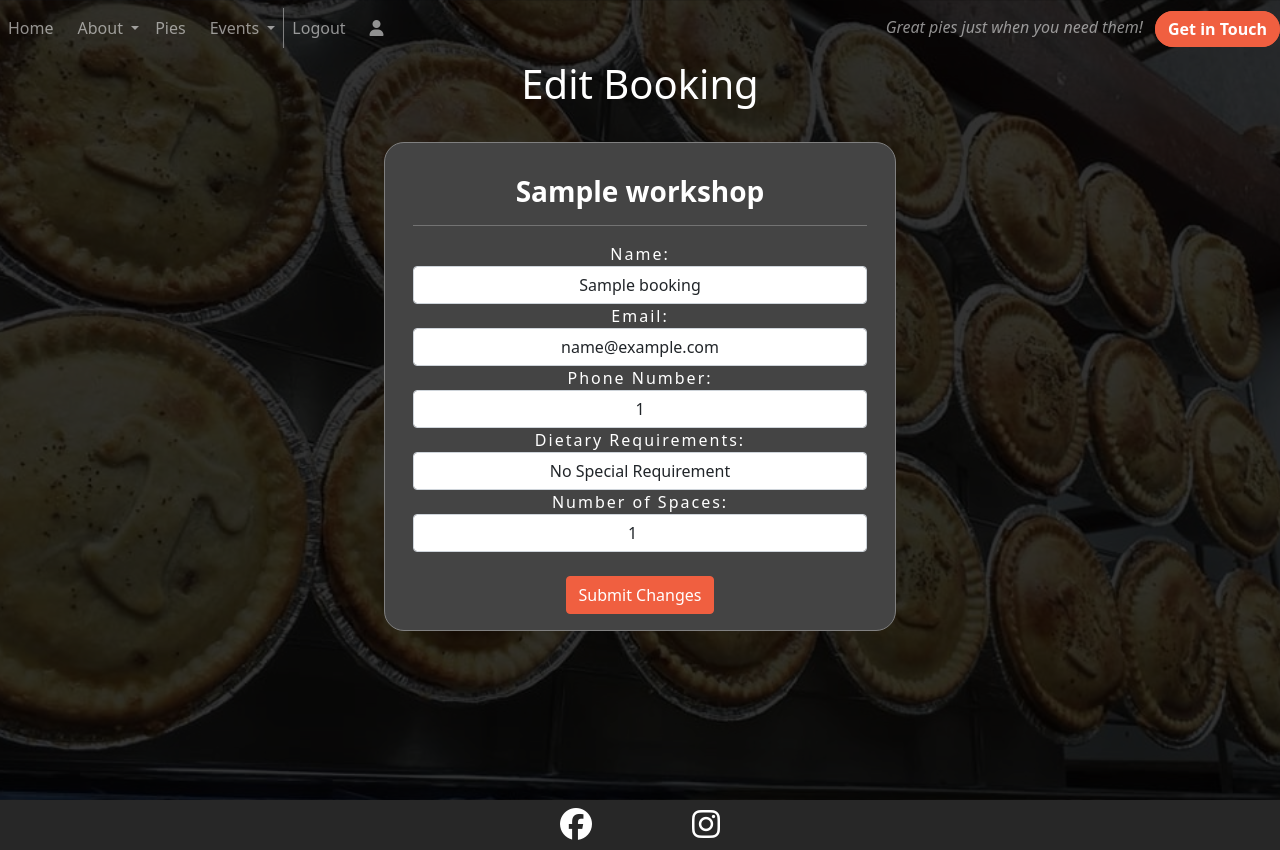
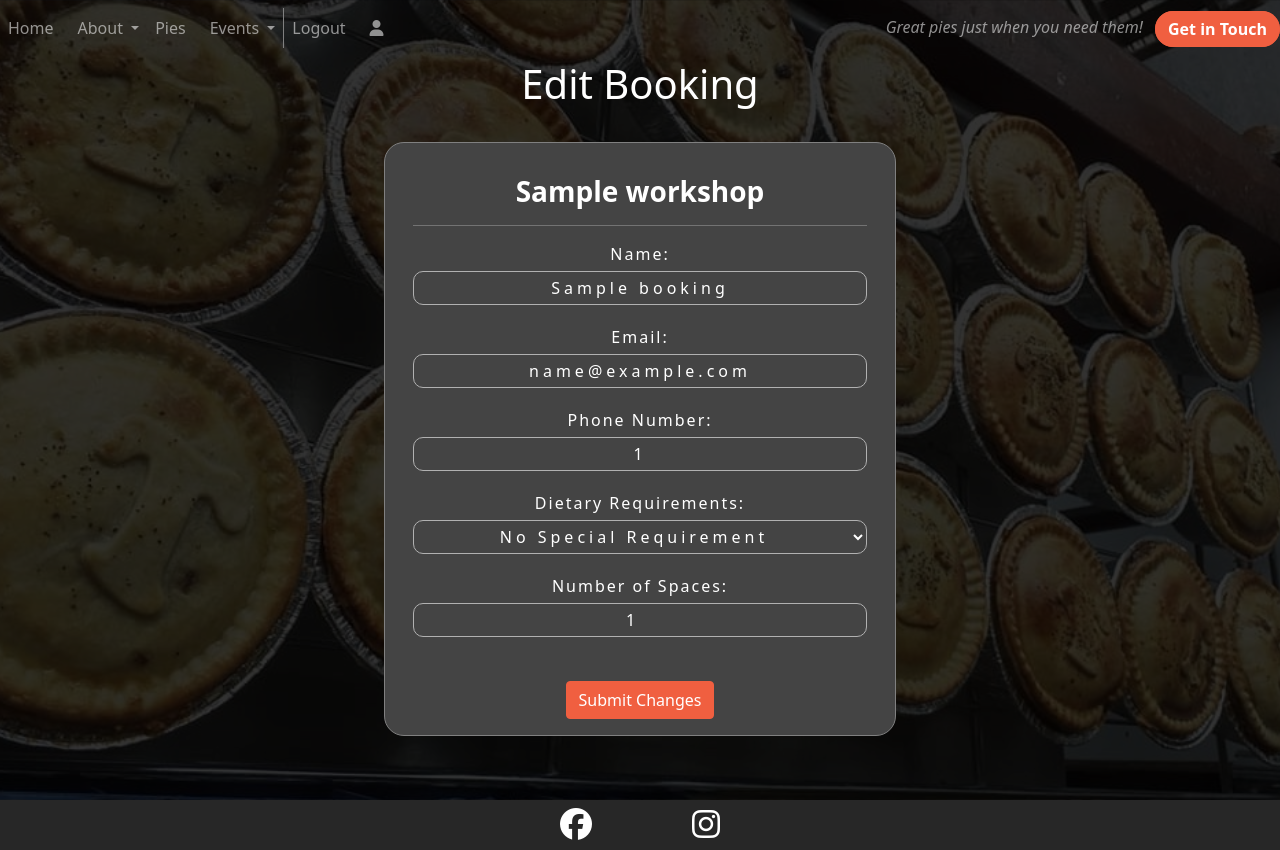
Before and after one commit to KieMerr17/PP4-Mr-Ts-Pies, a Django app: page /workshops/booking/1/edit/ in a window 1280 px wide. Run offline with Django 4.2, Linux system fonts and the light colour scheme; a user stored in the database is signed in; tables that the repository leaves empty hold one stand-in row (values such as "Sample post"); some libraries are stand-ins or nearby versions.

Commit message:
adjust edit booking form to fit styling across project

```diff
--- a/static/css/style.css
+++ b/static/css/style.css
@@ -398,6 +398,10 @@ footer {
     text-decoration: none;
 }
 
+.fa-trash-can {
+    margin: 15px 10px;
+}
+
 /*--------------------------------------------------------- News Articles */
 
 #id_body {
--- a/templates/edit_booking.html
+++ b/templates/edit_booking.html
@@ -36,22 +36,22 @@
 
                             <div class="form-group">
                                 <label for="id_name">Name:</label>
-                                <input type="text" id="id_name" name="name" class="form-control text-center" value="{{current_name}}" required>
+                                <input type="text" id="id_name" name="name" class="textarea-input p-1" value="{{current_name}}" required>
                             </div>
 
                             <div class="form-group">
                                 <label for="id_email">Email:</label>
-                                <input type="email" id="id_email" name="email" class="form-control text-center" value="{{current_email}}" required>
+                                <input type="email" id="id_email" name="email" class="textarea-input p-1" value="{{current_email}}" required>
                             </div>
 
                             <div class="form-group">
                                 <label for="id_phone_number">Phone Number:</label>
-                                <input type="tel" id="id_phone_number" name="phone_number" class="form-control text-center" value="{{current_phone_number}}" required>
+                                <input type="tel" id="id_phone_number" name="phone_number" class="textarea-input p-1" value="{{current_phone_number}}" required>
                             </div>
 
                             <div class="form-group">
                                 <label for="dietary_requirements">Dietary Requirements:</label>
-                                <select id="dietary_requirements" name="dietary_requirements" class="form-control text-center" required>
+                                <select id="dietary_requirements" name="dietary_requirements" class="textarea-input p-1" required>
                                     <!-- List selection of diets -->
                                     {% for value, label in form.fields.dietary_requirements.choices %}
                                         <option value="{{ value }}" {% if value == current_diet %}selected{% endif %}>{{ label }}</option>
@@ -61,7 +61,7 @@
 
                             <div class="form-group">
                                 <label for="id_spaces">Number of Spaces:</label>
-                                <input type="number" id="id_spaces" name="spaces" class="form-control text-center" min="1" max="{{ workshop.spaces }}" value="{{ current_spaces }}" required>
+                                <input type="number" id="id_spaces" name="spaces" class="textarea-input p-1" min="1" max="{{ workshop.spaces }}" value="{{ current_spaces }}" required>
                                 <!-- Raise error if spaces requested are higher than available -->
                                 {% if form.errors.spaces %}
                                     <div id="form_spaces_error" class="text-danger">{{ form.errors.spaces }}</div>
--- a/templates/profile_page.html
+++ b/templates/profile_page.html
@@ -64,7 +64,8 @@
                                                 <div class="btn btn-danger">Awaiting Approval</div>
                                             {% endif %}
                                             <br>
-                                            <a class="text-success" href="{% url 'edit_booking' booking.id %}"><i class="fa-solid fa-pencil"></i></a> . <a class="text-danger" href="{% url 'delete_booking' booking.id %}"><i class="fa-regular fa-trash-can"></i></a>
+                                            <a class="text-success" href="{% url 'edit_booking' booking.id %}"><i class="fa-solid fa-pencil"></i></a>
+                                            <a class="text-danger" href="{% url 'delete_booking' booking.id %}"><i class="fa-regular fa-trash-can"></i></a>
                                         </p>
                                     </div>
                                 </div>
```
